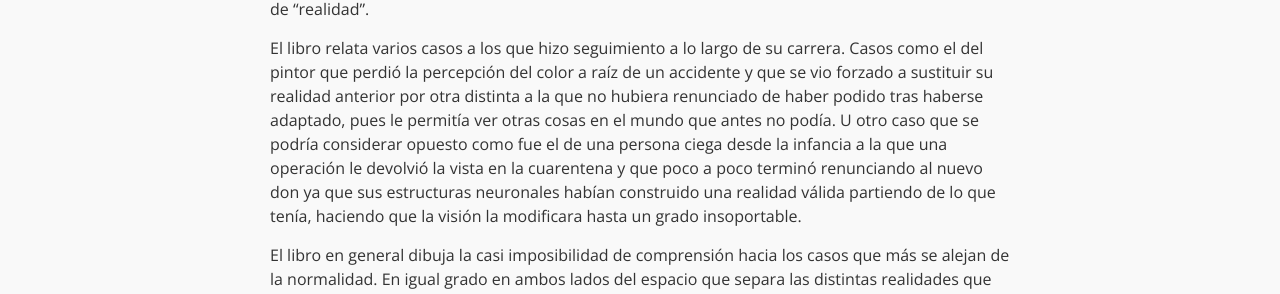
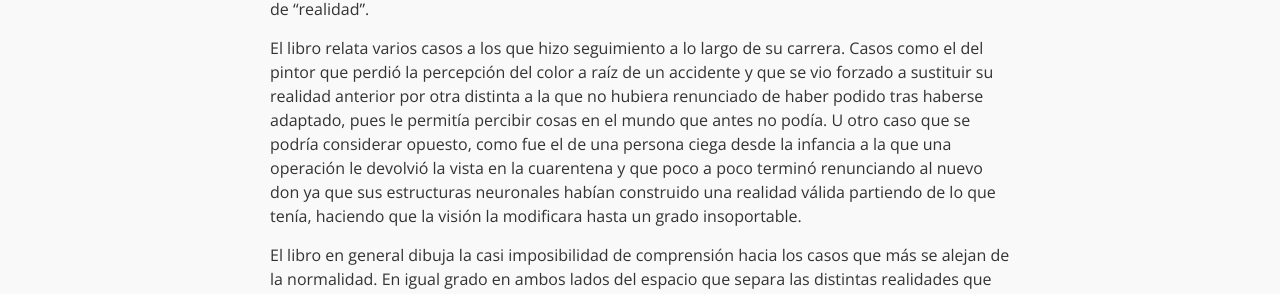
Before and after one commit to eduardofilo/eduardofilo.jekyll, a Jekyll site: the page built from _posts/2016-04-10-un-antropologo-en-marte.md, in a window 1280 px wide. Shown: the part 500-794 px from the top of the page. Built offline with Jekyll 4.4.1, drawn with Linux system fonts in a browser that asks for light colours.

Commit message:
Pequeñas correcciones.

```diff
--- a/_posts/2016-04-10-un-antropologo-en-marte.md
+++ b/_posts/2016-04-10-un-antropologo-en-marte.md
@@ -9,7 +9,7 @@ published: true
 
 Leer este libro del recientemente fallecido neurólogo [Oliver Sacks](https://es.wikipedia.org/wiki/Oliver_Sacks) hace pensar sobre el concepto de "realidad".
 
-El libro relata varios casos a los que hizo seguimiento a lo largo de su carrera. Casos como el del pintor que perdió la percepción del color a raíz de un accidente y que se vio forzado a sustituir su realidad anterior por otra distinta a la que no hubiera renunciado de haber podido tras haberse adaptado, pues le permitía ver otras cosas en el mundo que antes no podía. U otro caso que se podría considerar opuesto como fue el de una persona ciega desde la infancia a la que una operación le devolvió la vista en la cuarentena y que poco a poco terminó renunciando al nuevo don ya que sus estructuras neuronales habían construido una realidad válida partiendo de lo que tenía, haciendo que la visión la modificara hasta un grado insoportable.
+El libro relata varios casos a los que hizo seguimiento a lo largo de su carrera. Casos como el del pintor que perdió la percepción del color a raíz de un accidente y que se vio forzado a sustituir su realidad anterior por otra distinta a la que no hubiera renunciado de haber podido tras haberse adaptado, pues le permitía percibir cosas en el mundo que antes no podía. U otro caso que se podría considerar opuesto, como fue el de una persona ciega desde la infancia a la que una operación le devolvió la vista en la cuarentena y que poco a poco terminó renunciando al nuevo don ya que sus estructuras neuronales habían construido una realidad válida partiendo de lo que tenía, haciendo que la visión la modificara hasta un grado insoportable.
 
 El libro en general dibuja la casi imposibilidad de comprensión hacia los casos que más se alejan de la normalidad. En igual grado en ambos lados del espacio que separa las distintas realidades que viven unos (sus pacientes) y otro (Sacks). Pero a la vez es un ejercicio de tolerancia y escepticismo hacia lo diferente, siendo muy consiciente del poder que encierran estas personas al vivir en otra realidad, en algunos aspectos aumentada y en otro reducida, no mejor ni peor sino más o menos válida para la suerte que les toque vivir. De la misma forma que un perro no elige vivir en un mundo "tan" olfativo pero construye su mundo en él y nos puede ayudar en ocasiones, personas con sistemas nerviosos diferentes como los autistas, pueden ayudarnos también, como Temple Grandin ilustra muy bien.
 
```
